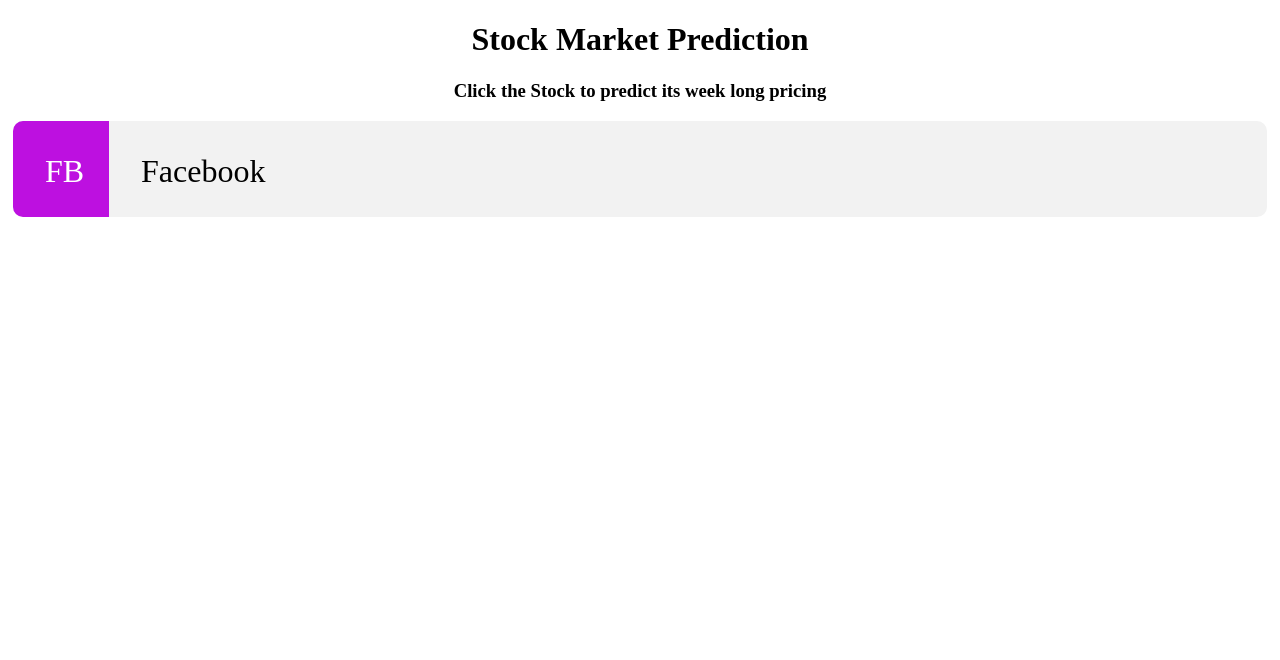
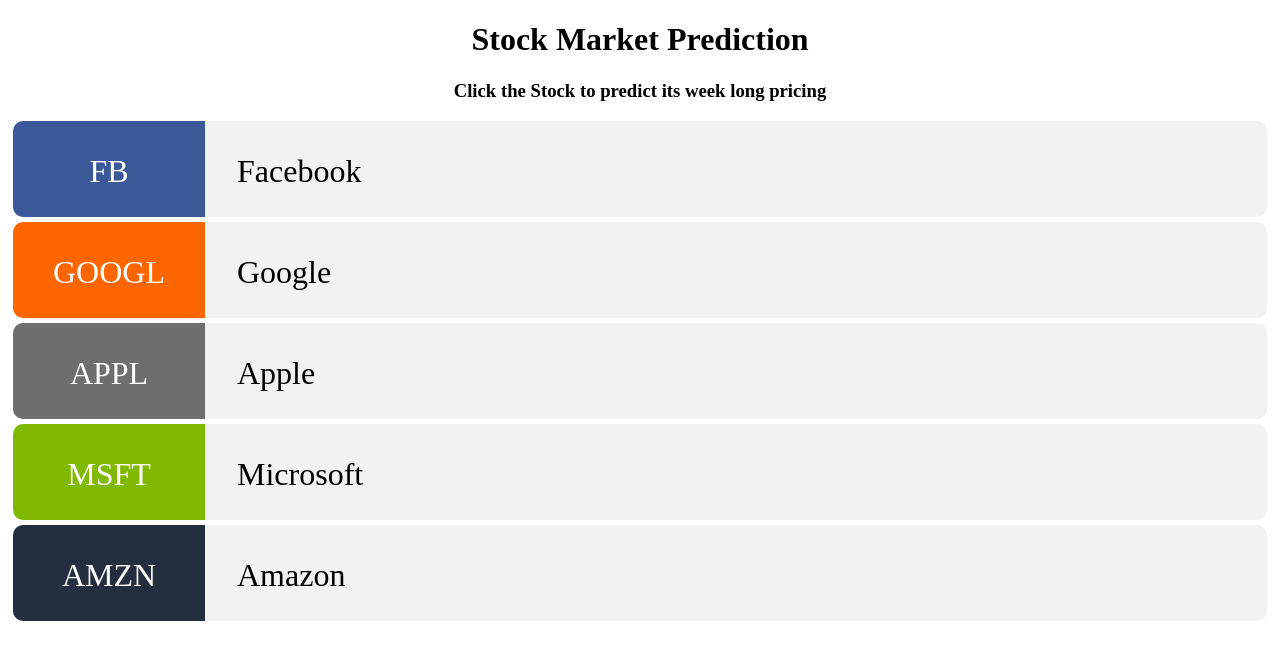
Before and after one commit to shahiddhariwala/StockPricePrediction, an Angular app: page / in a window 1280 px wide. Shown: the top 660 px of the page. Built offline with nearby package versions, Linux system fonts and the light colour scheme.

Commit message:
Added More Stocks

```diff
--- /dev/null
+++ b/src/app/stock-data.ts
@@ -0,0 +1,28 @@
+import { StockClass } from "./stock-structure";
+
+export const STOCKS : StockClass[] = [
+    {stockName : "Facebook",
+    stockInit : "FB",
+    stockPrices : [110,108,109],
+    stockColor : "#3b5998"},
+
+    {stockName : "Google",
+    stockInit : "GOOGL",
+    stockPrices : [110,111.1,121.2],
+    stockColor : "#FF6600"},
+
+    {stockName : "Apple",
+    stockInit : "APPL",
+    stockPrices : [108,110,110.6],
+    stockColor : "#6E6E6E"},
+
+    {stockName : "Microsoft",
+    stockInit : "MSFT",
+    stockPrices : [130,120,123],
+    stockColor : "#7FBA00"},
+
+    {stockName : "Amazon",
+    stockInit : "AMZN",
+    stockPrices : [230,310,330],
+    stockColor : "#232F3E"}
+];
--- a/src/app/stock-selector/stock-selector.component.css
+++ b/src/app/stock-selector/stock-selector.component.css
@@ -5,19 +5,16 @@
   font-size: 2em;
   margin: 5px;
 }
-
 .stock .stockInit
 {
-    background-color: #bd10e0;
-    border-radius: 10px 0px 0px 10px;
-    color : #fff;
+  border-radius: 10px 0px 0 10px;
+  color:#fff;
   display: inline-block;
   height: 1em;
-    padding: 1em;
+  padding:1em;
   text-align: center;
-    width: 1em;
+  width: 4em;
 }
-
 .stock .stockName
 {
   margin-left: 1em;
--- a/src/app/stock-selector/stock-selector.component.html
+++ b/src/app/stock-selector/stock-selector.component.html
@@ -1,4 +1,6 @@
-<div class="stock">
-  <span class="stockInit">{{StockOne.stockInit}}</span>
-  <span class="stockName">{{StockOne.stockName}}</span>
+<div class="stocks">
+  <div class="stock" *ngFor = "let stock of stocks">
+    <span class="stockInit" [style.backgroundColor] = "stock.stockColor">{{stock.stockInit}}</span>
+    <span class="stockName">{{stock.stockName}}</span>
+  </div>
 </div>
--- a/src/app/stock-selector/stock-selector.component.ts
+++ b/src/app/stock-selector/stock-selector.component.ts
@@ -1,19 +1,14 @@
 import { Component, OnInit } from '@angular/core';
 import { StockClass } from "../stock-structure";
+import { STOCKS } from "../stock-data";
 @Component({
   selector: 'app-stock-selector',
   templateUrl: './stock-selector.component.html',
   styleUrls: ['./stock-selector.component.css']
 })
 export class StockSelectorComponent implements OnInit {
-private StockOne : StockClass =
-{
-  stockName : "Facebook",
-    stockInit : "FB",
-    stockPrices : [10,10,10],
-    stockColor : "#01010"
+private stocks : StockClass[] = STOCKS;
 
-};
   constructor() { }
 
   ngOnInit() {
```
Lines whose indentation alone changed are shown as unchanged.
